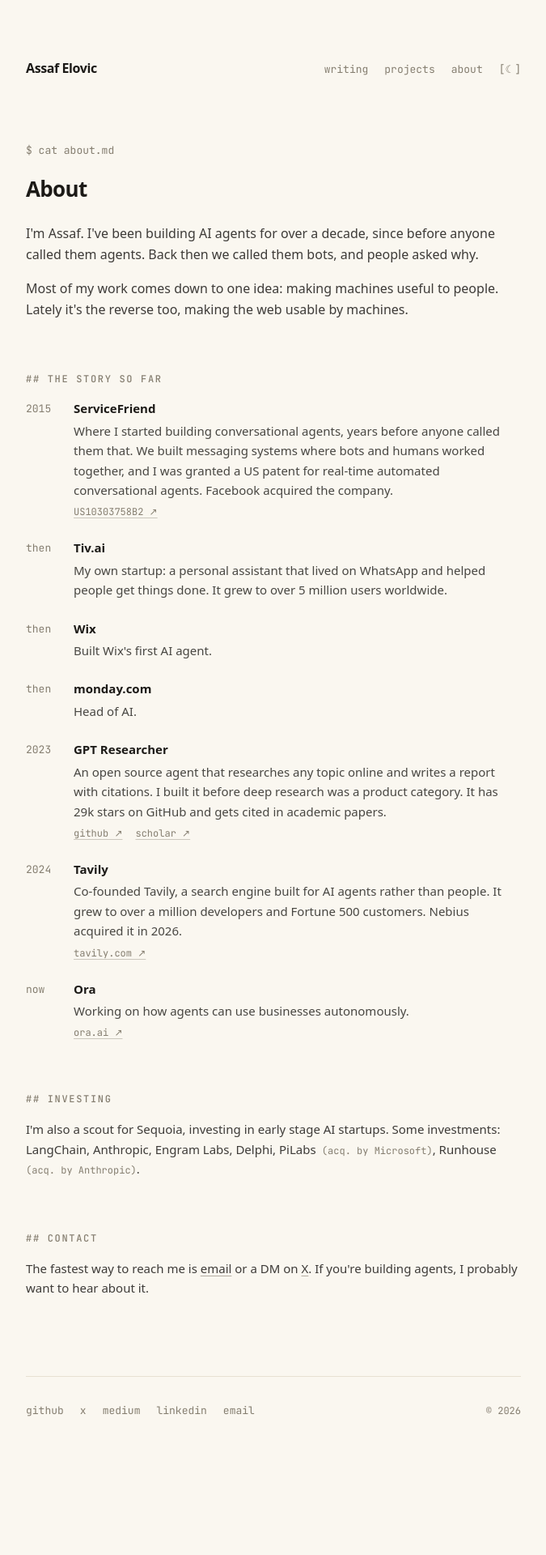
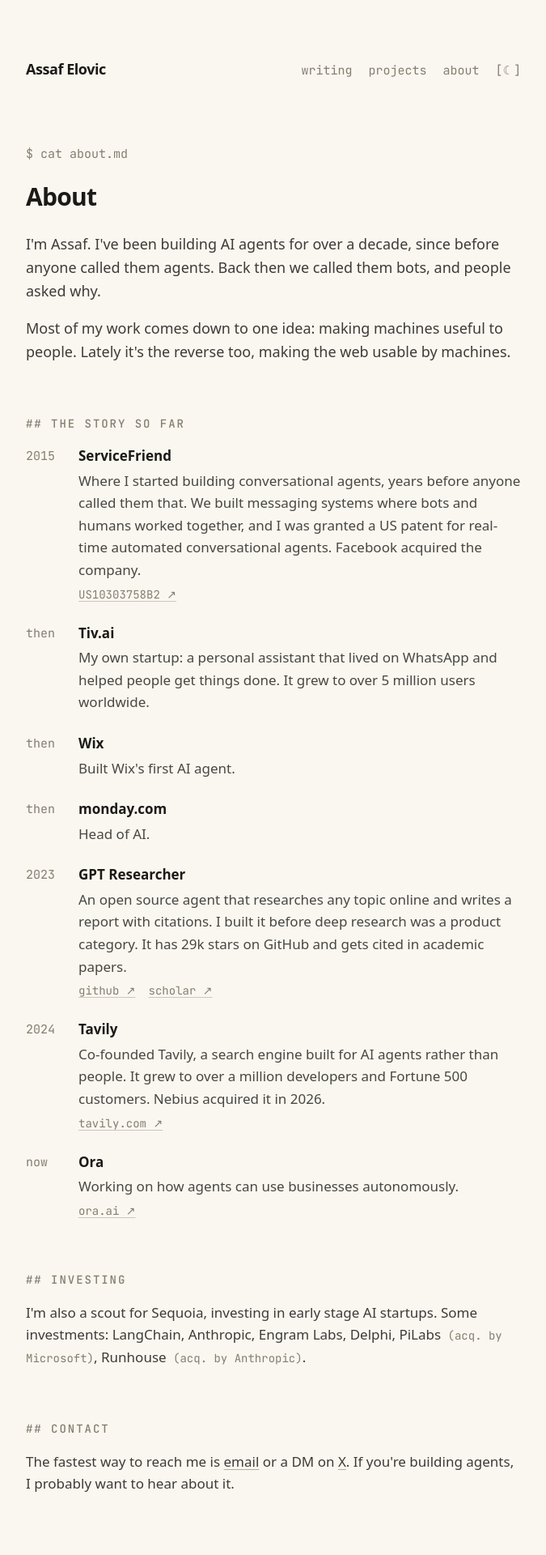
Before and after one commit to assafelovic/assafelovic.com, a Next.js app: page /about in a window 1280 px wide. Shown: the top 1920 px of the page at 81% size, without its empty margins (302-977 px from the left). Before the commit the page ends 1815 px from the top, so only its background shows below. Built offline with nearby package versions, Linux system fonts and the light colour scheme.

Commit message:
Bump type scale by 2px across the site

```diff
--- a/app/about/page.tsx
+++ b/app/about/page.tsx
@@ -11,11 +11,11 @@
 export default function About() {
   return (
     <>
-      <p className="mb-5 font-mono text-[13px] text-muted">$ cat about.md</p>
-      <h1 className="mb-6 text-[26px] font-semibold leading-snug tracking-tight">
+      <p className="mb-5 font-mono text-[15px] text-muted">$ cat about.md</p>
+      <h1 className="mb-6 text-[30px] font-semibold leading-snug tracking-tight">
         About
       </h1>
-      <div className="space-y-4 text-[16px] leading-relaxed text-foreground/85">
+      <div className="space-y-4 text-[18px] leading-relaxed text-foreground/85">
         <p>
           I&apos;m Assaf. I&apos;ve been building AI agents for over a decade,
           since before anyone called them agents. Back then we called them
@@ -32,12 +32,12 @@
       <ol className="space-y-6">
         {timeline.map((entry) => (
           <li key={entry.title} className="flex gap-5">
-            <span className="w-[5ch] shrink-0 pt-0.5 font-mono text-[13px] text-muted">
+            <span className="w-[5ch] shrink-0 pt-0.5 font-mono text-[15px] text-muted">
               {entry.period}
             </span>
             <div>
-              <h3 className="text-[15px] font-semibold">{entry.title}</h3>
-              <p className="mt-1 text-[15px] leading-relaxed text-foreground/80">
+              <h3 className="text-[17px] font-semibold">{entry.title}</h3>
+              <p className="mt-1 text-[17px] leading-relaxed text-foreground/80">
                 {entry.body}
               </p>
               {entry.links && (
@@ -48,7 +48,7 @@
                       href={link.href}
                       target="_blank"
                       rel="noopener noreferrer"
-                      className="font-mono text-[12px] text-muted underline decoration-muted/40 underline-offset-3 transition-colors hover:text-foreground"
+                      className="font-mono text-[14px] text-muted underline decoration-muted/40 underline-offset-3 transition-colors hover:text-foreground"
                     >
                       {link.label} ↗
                     </a>
@@ -61,14 +61,14 @@
       </ol>
 
       <SectionHeading>investing</SectionHeading>
-      <p className="text-[15px] leading-relaxed text-foreground/85">
+      <p className="text-[17px] leading-relaxed text-foreground/85">
         I&apos;m also a scout for Sequoia, investing in early stage AI
         startups. Some investments:{" "}
         {investments.map((inv, i) => (
           <span key={inv.name}>
             {inv.name}
             {inv.note && (
-              <span className="font-mono text-[12px] text-muted">
+              <span className="font-mono text-[14px] text-muted">
                 {" "}
                 ({inv.note})
               </span>
@@ -79,7 +79,7 @@
       </p>
 
       <SectionHeading>contact</SectionHeading>
-      <p className="text-[15px] leading-relaxed text-foreground/85">
+      <p className="text-[17px] leading-relaxed text-foreground/85">
         The fastest way to reach me is{" "}
         <a
           href={`mailto:${site.email}`}
--- a/app/projects/page.tsx
+++ b/app/projects/page.tsx
@@ -10,11 +10,11 @@
 export default function Projects() {
   return (
     <>
-      <p className="mb-5 font-mono text-[13px] text-muted">$ ls projects/</p>
-      <h1 className="mb-6 text-[26px] font-semibold leading-snug tracking-tight">
+      <p className="mb-5 font-mono text-[15px] text-muted">$ ls projects/</p>
+      <h1 className="mb-6 text-[30px] font-semibold leading-snug tracking-tight">
         Projects
       </h1>
-      <p className="mb-10 text-[16px] leading-relaxed text-foreground/85">
+      <p className="mb-10 text-[18px] leading-relaxed text-foreground/85">
         Things I&apos;ve built over the past decade. Some open source, some
         startups. A few got acquired.
       </p>
@@ -29,14 +29,14 @@
               className="group block py-4"
             >
               <span className="flex items-baseline gap-4">
-                <span className="text-[16px] font-medium decoration-muted/60 underline-offset-3 group-hover:underline">
+                <span className="text-[18px] font-medium decoration-muted/60 underline-offset-3 group-hover:underline">
                   {project.name}
                 </span>
-                <span className="ml-auto shrink-0 font-mono text-[12px] text-muted">
+                <span className="ml-auto shrink-0 font-mono text-[14px] text-muted">
                   {project.meta}
                 </span>
               </span>
-              <span className="mt-1 block text-[14px] leading-relaxed text-muted">
+              <span className="mt-1 block text-[16px] leading-relaxed text-muted">
                 {project.description}
               </span>
             </a>
--- a/app/writing/page.tsx
+++ b/app/writing/page.tsx
@@ -12,11 +12,11 @@
 
   return (
     <>
-      <p className="mb-5 font-mono text-[13px] text-muted">$ ls writing/</p>
-      <h1 className="mb-6 text-[26px] font-semibold leading-snug tracking-tight">
+      <p className="mb-5 font-mono text-[15px] text-muted">$ ls writing/</p>
+      <h1 className="mb-6 text-[30px] font-semibold leading-snug tracking-tight">
         Writing
       </h1>
-      <p className="mb-10 text-[16px] leading-relaxed text-foreground/85">
+      <p className="mb-10 text-[18px] leading-relaxed text-foreground/85">
         I write about building AI products and agents. I&apos;ve been doing it
         since the chatbot days, so some of these have aged better than others.
       </p>
@@ -24,7 +24,7 @@
       {years.map((year, idx) => (
         <section key={year}>
           <h2
-            className={`mb-2 font-mono text-[12px] font-medium uppercase tracking-[0.14em] text-muted ${idx === 0 ? "" : "mt-10"}`}
+            className={`mb-2 font-mono text-[14px] font-medium uppercase tracking-[0.14em] text-muted ${idx === 0 ? "" : "mt-10"}`}
           >
             ## {year}
           </h2>
@@ -39,12 +39,12 @@
                     rel="noopener noreferrer"
                     className="group flex items-baseline gap-4 py-2.5"
                   >
-                    <span className="w-[6ch] shrink-0 font-mono text-[13px] text-muted">
+                    <span className="w-[6ch] shrink-0 font-mono text-[15px] text-muted">
                       {new Date(post.date).toLocaleDateString("en-US", {
                         month: "short",
                       })}
                     </span>
-                    <span className="text-[15px] font-[450] decoration-muted/60 underline-offset-3 group-hover:underline">
+                    <span className="text-[17px] font-[450] decoration-muted/60 underline-offset-3 group-hover:underline">
                       {post.title}
                     </span>
                   </a>
@@ -58,7 +58,7 @@
         href="https://medium.com/@assafelovic"
         target="_blank"
         rel="noopener noreferrer"
-        className="mt-8 inline-block font-mono text-[13px] text-muted transition-colors hover:text-foreground"
+        className="mt-8 inline-block font-mono text-[15px] text-muted transition-colors hover:text-foreground"
       >
         earlier posts on medium →
       </a>
--- a/components/footer.tsx
+++ b/components/footer.tsx
@@ -9,12 +9,12 @@
           href={s.href}
           target="_blank"
           rel="noopener noreferrer"
-          className="font-mono text-[13px] text-muted transition-colors hover:text-foreground"
+          className="font-mono text-[15px] text-muted transition-colors hover:text-foreground"
         >
           {s.label}
         </a>
       ))}
-      <span className="ml-auto font-mono text-[12px] text-muted">
+      <span className="ml-auto font-mono text-[14px] text-muted">
         © {new Date().getFullYear()}
       </span>
     </footer>
--- a/components/nav.tsx
+++ b/components/nav.tsx
@@ -12,7 +12,7 @@
     <nav className="mb-16 flex items-baseline justify-between sm:mb-20">
       <Link
         href="/"
-        className="cursor-blink text-[16px] font-semibold tracking-tight"
+        className="cursor-blink text-[18px] font-semibold tracking-tight"
       >
         Assaf Elovic
       </Link>
@@ -21,7 +21,7 @@
           <Link
             key={l.href}
             href={l.href}
-            className="font-mono text-[13px] text-muted transition-colors hover:text-foreground"
+            className="font-mono text-[15px] text-muted transition-colors hover:text-foreground"
           >
             {l.label}
           </Link>
--- a/components/section-heading.tsx
+++ b/components/section-heading.tsx
@@ -1,6 +1,6 @@
 export function SectionHeading({ children }: { children: React.ReactNode }) {
   return (
-    <h2 className="mb-4 mt-14 font-mono text-[12px] font-medium uppercase tracking-[0.14em] text-muted sm:mt-16">
+    <h2 className="mb-4 mt-14 font-mono text-[14px] font-medium uppercase tracking-[0.14em] text-muted sm:mt-16">
       ## {children}
     </h2>
   );
--- a/components/theme-toggle.tsx
+++ b/components/theme-toggle.tsx
@@ -10,7 +10,7 @@
   useEffect(() => setMounted(true), []);
 
   if (!mounted) {
-    return <span className="font-mono text-[13px] text-muted">[·]</span>;
+    return <span className="font-mono text-[15px] text-muted">[·]</span>;
   }
 
   const isDark = resolvedTheme === "dark";
@@ -18,7 +18,7 @@
   return (
     <button
       onClick={() => setTheme(isDark ? "light" : "dark")}
-      className="font-mono text-[13px] text-muted transition-colors hover:text-foreground cursor-pointer"
+      className="font-mono text-[15px] text-muted transition-colors hover:text-foreground cursor-pointer"
       aria-label={`Switch to ${isDark ? "light" : "dark"} mode`}
     >
       [{isDark ? "☀" : "☾"}]
```
Also changed, not shown: app/page.tsx (+11 -11 lines).
